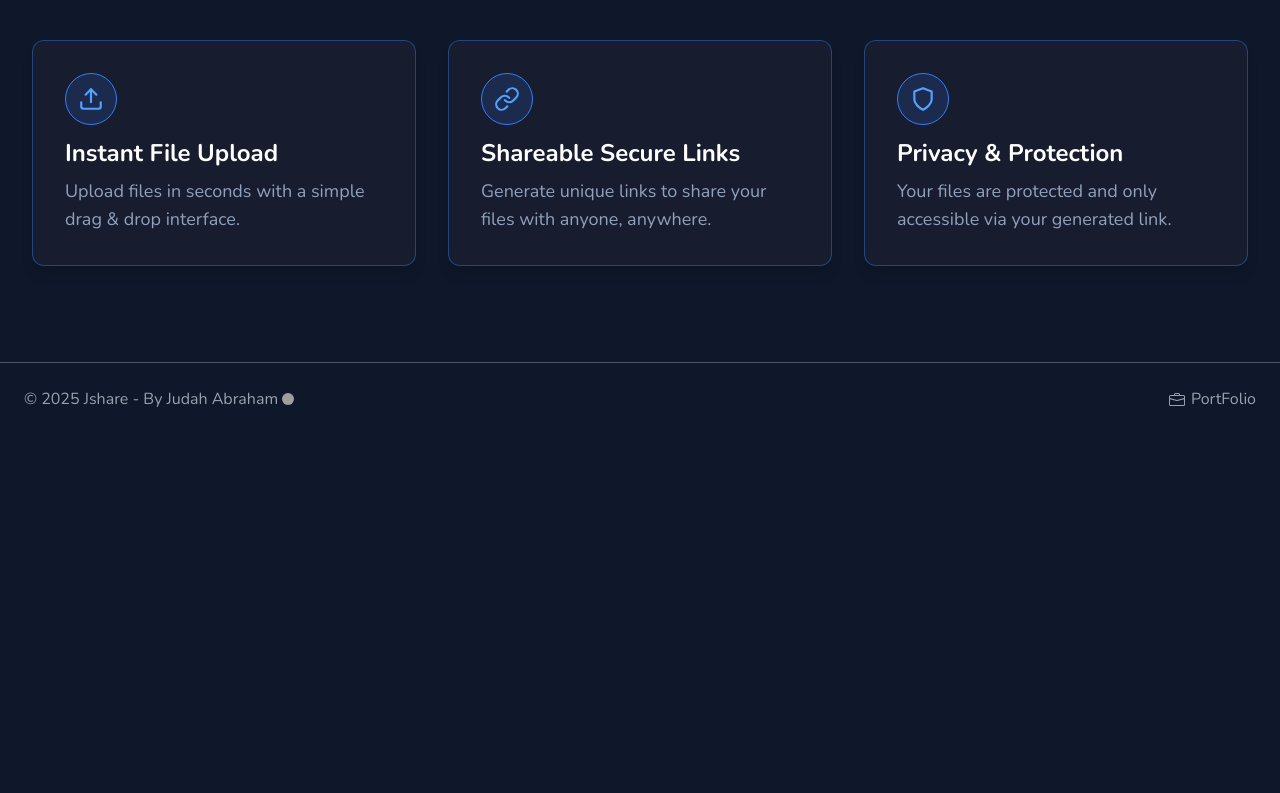
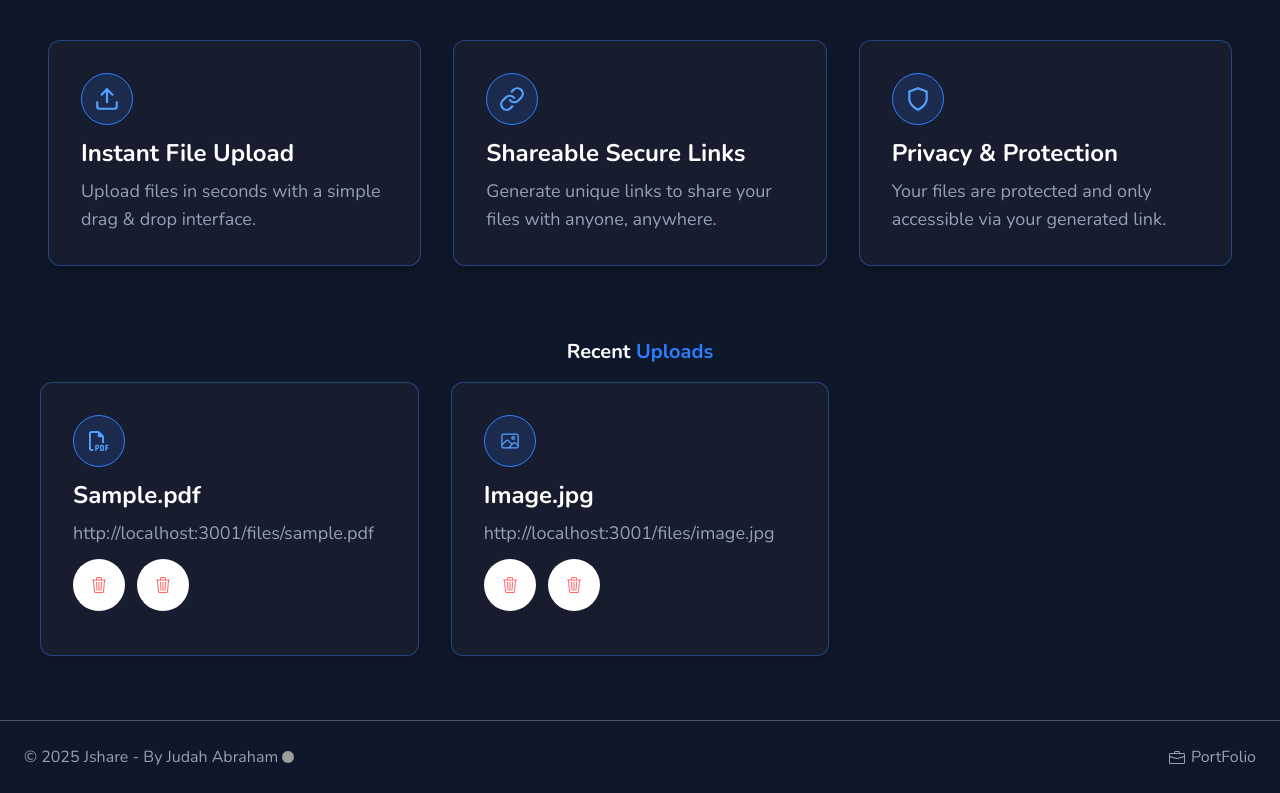
Before and after one commit to Judahabraham15/Jshare, a React (Vite) app: page / in a window 1280 px wide. Shown: the part 1032-1825 px from the top of the page. Before the commit the page ends 1467 px from the top, so only its background shows below. Built offline with nearby package versions, Linux system fonts and the light colour scheme; grey boxes are pictures that could not be loaded.

Commit message:
Updated title, Updated FileMetaData etc

```diff
--- a/index.html
+++ b/index.html
@@ -5,7 +5,7 @@
     <!-- *<link rel="icon" type="image/svg+xml" href="/vite.svg" /> -->
      <link href="https://fonts.googleapis.com/css2?family=Nunito:wght@400;700&display=swap" rel="stylesheet">
     <meta name="viewport" content="width=device-width, initial-scale=1.0" />
-    <title>Jshare</title>
+    <title>Jshare — From You to Anywhere in Seconds</title>
   </head>
   <body>
     <div id="root"></div>
--- a/src/App.tsx
+++ b/src/App.tsx
@@ -13,12 +13,12 @@ const App = () => {
   const [refreshKey , setRefreshKey] = useState<number>(0)
   const [hasUploaded , setHasUploaded] = useState<boolean>(false)
   return (
-    <div>
-        <FileUploader setHasUploaded={setHasUploaded} setRefreshKey={setRefreshKey} />
-      <Cards />
-       {hasUploaded && <RecentUploads refreshKey={refreshKey} />}
+       <div className="flex flex-col items-center min-h-screen px-4 bg-[#0f172a]">
+      <FileUploader setHasUploaded={setHasUploaded} setRefreshKey={setRefreshKey} />
+      <Cards/>
+      <RecentUploads refreshKey={refreshKey} />
+    </div>
 
-    </div>
   );
 }
 
--- a/src/client/Components/RecentUploads.tsx
+++ b/src/client/Components/RecentUploads.tsx
@@ -1,18 +1,36 @@
 import { useEffect, useState } from "react";
-import { motion, AnimatePresence } from "framer-motion";
+import { RiFolderVideoLine } from "react-icons/ri";
+import { FaFileWord, FaRegFilePdf } from "react-icons/fa6";
+import { IoImageOutline } from "react-icons/io5";
+import { CiFileOn } from "react-icons/ci";
 import Axios from "axios";
+import { FaFileAlt } from "react-icons/fa";
+import { BsTrash3 } from "react-icons/bs";
 
 interface FileMedtaData {
   originalname: string;
-  size: number;
   link: string;
+  type: string;
 }
 
 interface RecentUploadProps {
   refreshKey: number;
 }
-const RecentUploads = ({refreshKey}  : RecentUploadProps) => {
-  const [recentuploads, setrecentUploads] = useState<FileMedtaData[]>([]);
+
+const RecentUploads = ({ refreshKey }: RecentUploadProps) => {
+  const [recentUploads, setrecentUploads] = useState<FileMedtaData[]>([
+    // Mock data for styling
+    {
+      originalname: "sample.pdf",
+      link: "http://localhost:3001/files/sample.pdf",
+      type: "pdf",
+    },
+    {
+      originalname: "image.jpg",
+      link: "http://localhost:3001/files/image.jpg",
+      type: "jpg",
+    },
+  ]);
   const [error, setError] = useState<string>("");
 
   useEffect(() => {
@@ -20,75 +38,82 @@ const RecentUploads = ({refreshKey}  : RecentUploadProps) => {
       setError("");
       try {
         const response = await Axios.get(
-          "http://localhost:3001/recent-uploads"
+          "http://localhost:3001/recent-Uploads"
         );
         setrecentUploads(response.data);
       } catch (error) {
         setError("Failed to Fetch recent Uploads");
       }
     };
-     useEffect(() => {
-    FetchUploads();
+    // Comment out to use mock data
+    // FetchUploads();
   }, [refreshKey]);
-  }, []);
 
+  const FileIcon = (type: string) => {
+    switch (type.toLowerCase()) {
+      case "jpg":
+      case "jpeg":
+      case "png":
+      case "gif":
+        return <IoImageOutline size={20} className="text-blue-400" />;
+      case "pdf":
+        return <FaRegFilePdf size={20} className="text-blue-400" />;
+      case "mp4":
+        return <RiFolderVideoLine size={20} className="text-blue-400" />;
+      case "doc":
+        return <FaFileWord size={20} className="text-blue-400" />;
+      case "docx":
+        return <FaFileWord size={20} className="text-blue-400" />;
+      case "txt":
+        return <FaFileAlt size={20} className="text-blue-400" />;
+      default:
+        return <CiFileOn size={20} className="text-blue-400" />;
+    }
+  };
 
   return (
-    <div className="w-full max-w-md sm:max-w-lg md:max-w-2xl lg:max-w-3xl px-4 sm:px-6 mt-8">
-      <h1 className="text-white font-nunito font-semibold text-lg sm:text-xl mb-4">
-        Recent Uploads
+    <div className="w-full flex flex-col items-center justify-center   px-4 sm:px-6 mt-10">
+      <h1 className=" text-white font-nunito font-bold text-2xl sm:text-xl mb-4">
+        Recent <span className="text-blue-500">Uploads</span>
       </h1>
-      <motion.div
-        className="min-h-[8rem] sm:min-h-[9rem] flex flex-col items-center justify-start px-4 sm:px-6 pt-4 sm:pt-6 pb-6 bg-[#1e293b] rounded-lg"
-        initial={{ opacity: 0, y: -20 }}
-        animate={{ opacity: 1, y: 0 }}
-        transition={{
-          duration: 0.3,
-          ease: "easeOut",
-          type: "spring",
-          stiffness: 120,
-          damping: 20,
-        }}
+      <div className="grid grid-cols-1 sm:grid-cols-2 md:grid-cols-2 lg:grid-cols-3 gap-4 sm:gap-8 md:gap-8 w-full max-w-full sm:max-w-2xl md:max-w-4xl lg:max-w-5xl xl:max-w-7xl">
+        {recentUploads.map(({ originalname,  link, type }, idx) => (
+          <div
+            className="bg-[#181c2f] border rounded-xl shadow-lg px-5 p-4 sm:p-6 md:p-8 flex flex-col items-start transition-transform hover:scale-105 hover:shadow-xl"
+            style={{ borderColor: "rgba(59, 130, 246, 0.40)" }}
+            key={idx}
           >
-        {recentuploads.length === 0 ? (
-          <p className="text-slate-400 font-nunito text-base sm:text-lg">
-            No recent uploads
+            <span
+              className="mb-2 sm:mb-3 border border-blue-500 p-2.5 sm:p-3 rounded-full flex items-center justify-center w-10 h-10 sm:w-12 sm:h-12 md:w-13 md:h-13"
+              style={{ background: "rgba(59, 130, 246, 0.15)" }}
+            >
+              {FileIcon(type)}
+            </span>
+            <p className="text-white font-nunito font-bold text-lg sm:text-xl md:text-2xl mb-1 sm:mb-2">
+              {originalname.charAt(0).toUpperCase() + originalname.slice(1)}
             </p>
-        ) : (
-          <AnimatePresence>
-            <ul className="w-full space-y-3">
-              {recentuploads.map(({ originalname, size, link }, idx) => (
-                <motion.li
-                  key={idx}
-                  className="bg-[#0f172a] flex items-center justify-between px-4 sm:px-6 py-4 sm:py-5 rounded-lg transition duration-200 hover:bg-[#1e293b]"
-                  initial={{ opacity: 0, y: -10 }}
-                  animate={{ opacity: 1, y: 0 }}
-                  exit={{ opacity: 0, y: -10 }}
-                  transition={{ duration: 0.3, ease: "easeOut" }}
+
+            <p className="text-slate-400 font-nunito  text-sm sm:text-base md:text-lg text-left truncate max-w-full">
+              {link}
+            </p>
+            <div className="flex flex-row gap-3 mt-3">
+              <button
+                className="mb-2 sm:mb-3 bg-white p-2.5 sm:p-3 rounded-full flex items-center justify-center w-10 h-10 sm:w-12 sm:h-12 md:w-13 md:h-13"
               >
-                  <div className="flex items-center gap-3 sm:gap-5">
-                    <p className="text-white font-nunito font-medium text-base sm:text-lg truncate max-w-[200px] sm:max-w-[300px]">
-                      {originalname}
-                    </p>
-                    <p className="text-slate-400 font-nunito text-sm sm:text-[15px]">
-                      {(size / (1024 * 1024)).toFixed(2)} MB
-                    </p>
+                <BsTrash3 className="text-red-400" />
+              </button>
+               <button
+                className="mb-2 sm:mb-3 bg-white p-2.5 sm:p-3 rounded-full flex items-center justify-center w-10 h-10 sm:w-12 sm:h-12 md:w-13 md:h-13"
+              >
+                <BsTrash3 className="text-red-400" />
+              </button>
             </div>
-                  <a
-                    href={link}
-                    className="text-blue-400 font-nunito text-sm sm:text-base underline hover:text-blue-500 transition duration-200"
-                    target="_blank"
-                    rel="noopener noreferrer"
-                  >
-                    Download
-                  </a>
-                </motion.li>
+          </div>
         ))}
-            </ul>
-          </AnimatePresence>
+      </div>
+      {error && (
+        <p className="text-red-400 font-nunito text-base mt-4">{error}</p>
       )}
-        {error && <p>{error}</p>}
-      </motion.div>
     </div>
   );
 };
--- a/src/client/Pages/DownloadPage.tsx
+++ b/src/client/Pages/DownloadPage.tsx
@@ -50,18 +50,20 @@ const DownloadPage = () => {
         `http://localhost:3001/files/${encodeURIComponent(
           fileInfo.storedFilename
         )}`,
-        { responseType: "blob" } // <<-- important: tell Axios we want binary data
+        { responseType: "blob" } //* <<-- important: tell Axios we want binary data
       );
 
-      // Create a download link from the received blob and click it
+      //* Create a download link from the received blob and click it
+
+      //* NOT GONNA LIE AI DID THIS 😅
       const url = window.URL.createObjectURL(response.data);
       const a = document.createElement("a");
       a.href = url;
-      a.download = fileInfo.name; // force the filename when saving
+      a.download = fileInfo.name; //? force the filename when saving
       document.body.appendChild(a);
       a.click();
       a.remove();
-      window.URL.revokeObjectURL(url); // cleanup
+      window.URL.revokeObjectURL(url); // *cleanup
     } catch (err) {
       console.error("Error downloading file:", err);
     }
```
Lines whose indentation alone changed are shown as unchanged.
